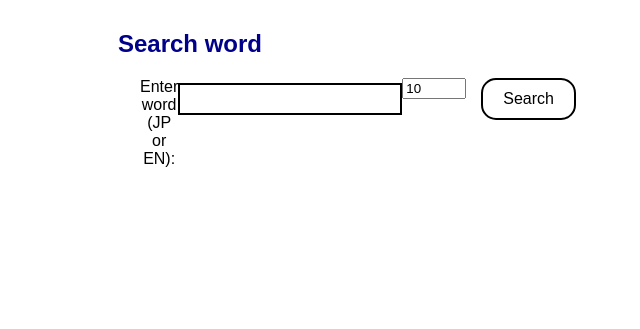
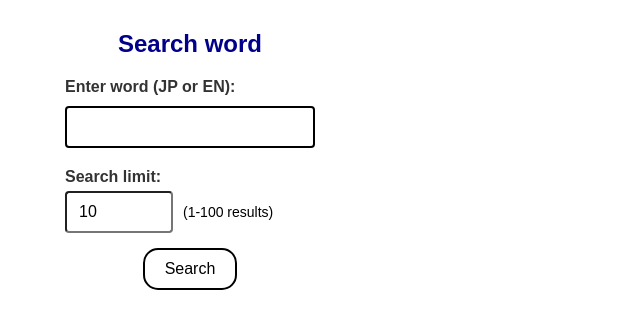
Before and after one commit to linanthon/jpapp2, a Flask app: page /v1/view/search-word in a window 1280 px wide. Shown: the top 329 px of the page, without its empty margins (450-1090 px from the left). Run offline with Flask 3, Linux system fonts and the light colour scheme.

Commit message:
fix search word UI position (functionality not work yet)

```diff
--- a/app/web/static/style.css
+++ b/app/web/static/style.css
@@ -80,11 +80,46 @@ textarea {
 }
 
 /* ================= View ========================= */
-.button-right {
-  margin-top: 0px;
-  margin-left: 15px;
+.form-search-word-box {
+  width: 250px;
+  margin: 20px auto;
 }
 
-#searchWordForm {
-  width: 100px;
+.form-search-word-group {
+  /* spacing with limit group */
+  margin-bottom: 15px;
 }
+
+/* For both Enter Word and Search Limit labels */
+.form-search-word-group label {
+  display: block;
+  text-align: left;
+  margin-bottom: 5px;
+  font-weight: bold;
+  color: #333;
+}
+
+.form-search-word-group input[type="text"] {
+  width: 100%;
+  padding: 10px 12px;
+  border-radius: 4px;
+  font-size: 16px;
+  box-sizing: border-box;
+}
+
+.limit-search-word-group {
+  display: flex;
+  align-items: center;
+  gap: 10px;
+}
+
+.limit-search-word-group input[type="number"] {
+  width: 80px;
+  padding: 10px 12px;
+  border-radius: 4px;
+  font-size: 16px;
+}
+
+.limit-search-word-group span {
+  font-size: 14px;
+}
--- a/app/web/templates/view/word/search_word.html
+++ b/app/web/templates/view/word/search_word.html
@@ -9,11 +9,22 @@
 	<h2>Search word</h2>
 
 	<!-- Search bar -->
-  <form class="form-row" id="searchWordForm" method="GET" action="{{ url_for('main_ep.search_word') }}">
-    <label for="word">Enter word (JP or EN):</label>
-    <input type="text" id="word" name="word" required>
-    <input type="number" name="limit" value="10" min="1" max="100" placeholder="Limit">
-    <button type="submit" class="button-right">Search</button>
+  <form class="form-search-word-box" id="searchWordForm" method="GET" action="{{ url_for('main_ep.search_word') }}">
+    <div class="form-search-word-group">
+      <label for="word">Enter word (JP or EN):</label>
+      <input type="text" id="word" name="word" required>
+    </div>
+
+    <div class="form-search-word-group">
+      <label for="word">Search limit:</label>
+
+      <div class="limit-search-word-group">
+        <input type="number" class="searchLimit" name="limit" value="10" min="1" max="100" placeholder="Limit">
+        <span>(1-100 results)</span>
+      </div>
+    </div>
+
+    <button type="submit" class="search-word-button">Search</button>
   </form>
 
   <!-- Response error or show search result -->
```
Also changed, not shown: app/web/static/view.js (+0 -40 lines).
